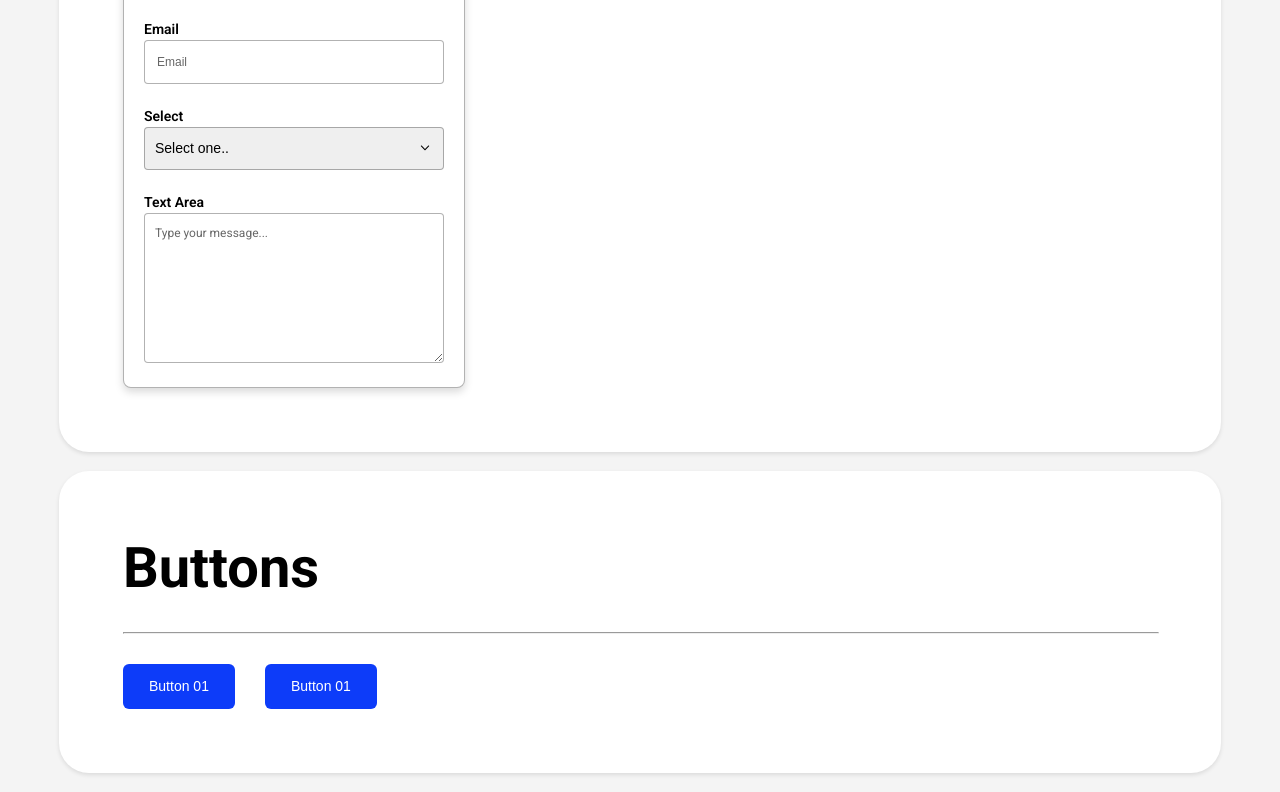
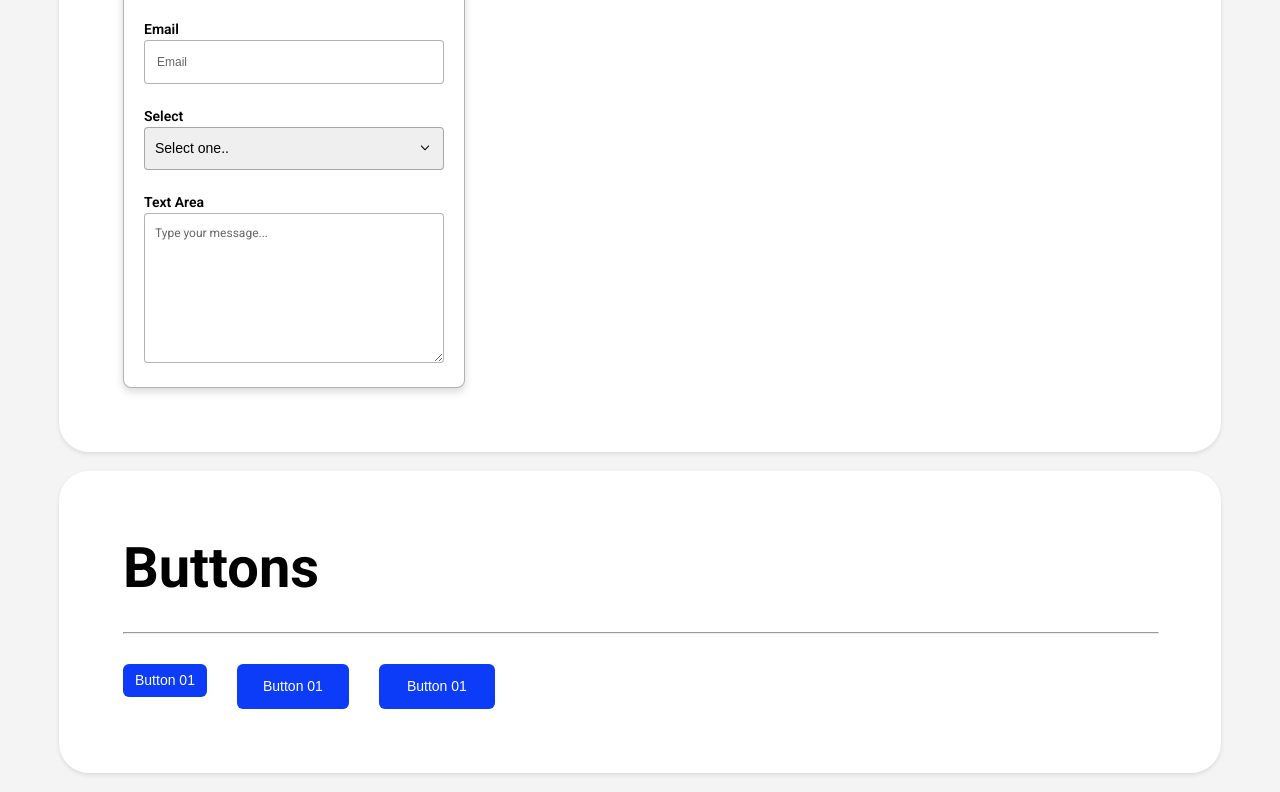
Before and after one commit to EN7DESIGN/ProjetStart, a plain HTML site: page Design_system.html in a window 1280 px wide. Shown: the part 3140-3932 px from the top of the page. Drawn offline with Linux system fonts and the light colour scheme.

Commit message:
Update Btn 01

```diff
--- a/Design_system.html
+++ b/Design_system.html
@@ -255,6 +255,7 @@
             <div class="ButtonContainer">
                 <button class="Button01 Small" role="button">Button 01</button>
                 <button class="Button01 Medium" role="button">Button 01</button>
+                <button class="Button01 Large" role="button">Button 01</button>
             </div>
         </div>
 
--- a/scss/system.scss
+++ b/scss/system.scss
@@ -661,8 +661,16 @@ hr{
         /* Sizing */
 
         // Small
-        .Small{
-            padding: 6px 12x;
+        .Button01.Small{
+            padding: 6px 12px;
+        }
+        // Medium
+        .Button01:hover.Medium{
+            padding: 10px 22px;
+        }
+        // Large
+        .Button01.Large{
+            padding: 12px 28px;
         }
     // ---------------------------------------------
 
```
Also changed, not shown: css/system.css, 1 other file.
